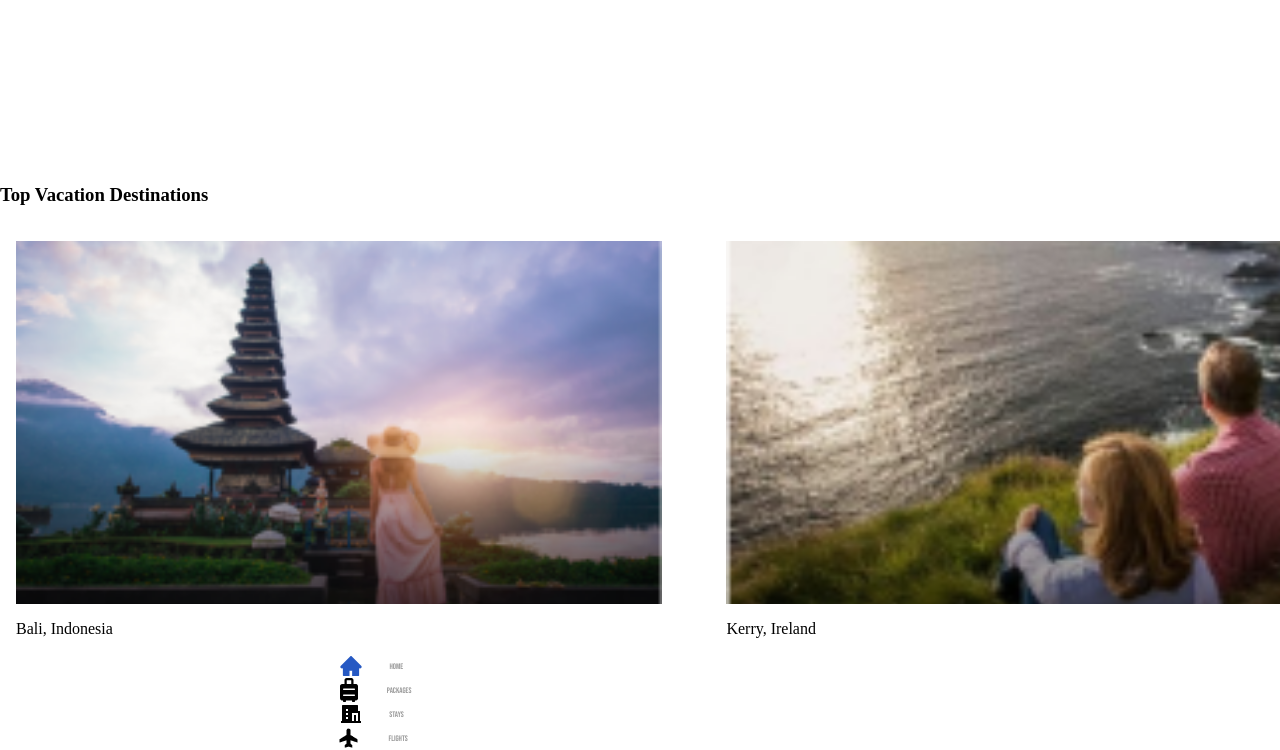
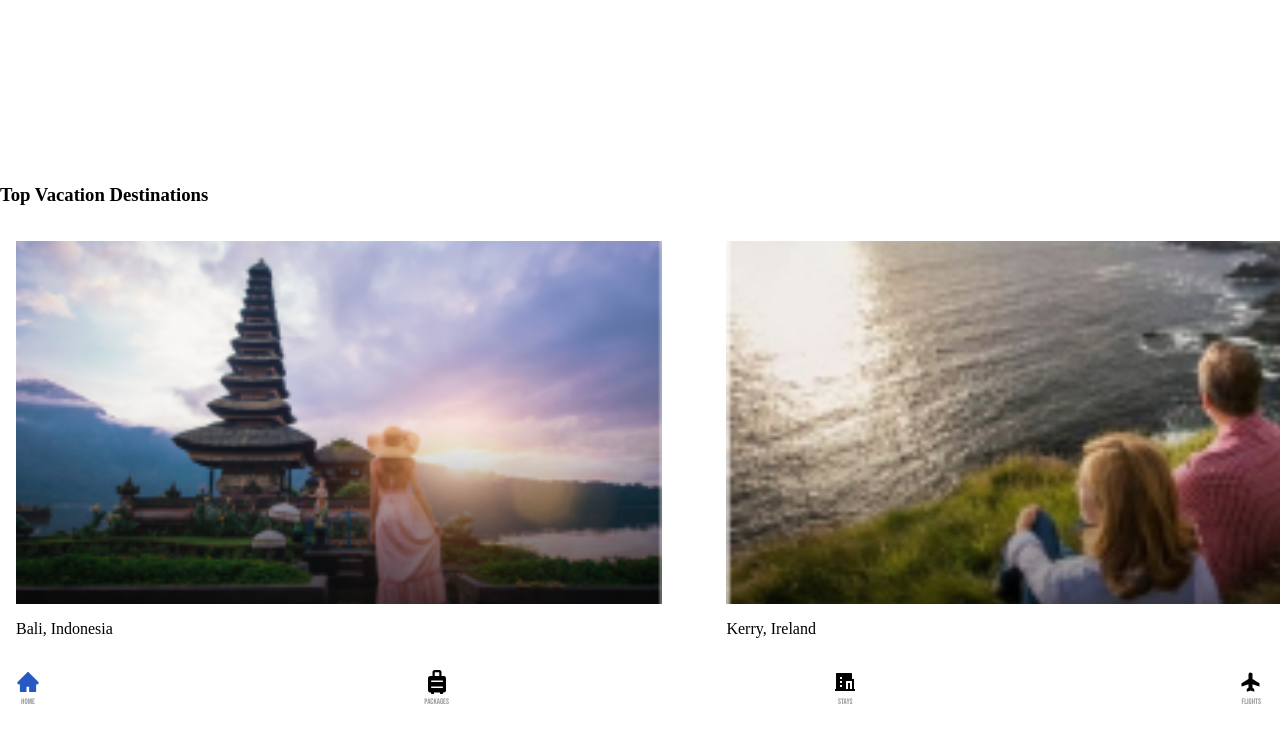
Before and after one commit to gosia77/travel, a plain HTML site: page index.html in a window 1280 px wide. Shown: the part 674-1424 px from the top of the page. After the commit the page ends 1399 px from the top, so only its background shows below. Drawn offline with Linux system fonts and the light colour scheme.

Commit message:
add next elements

```diff
--- a/index.html
+++ b/index.html
@@ -39,16 +39,16 @@
                         <li class="font-1rem">
                             <a href="index.html">Home</a>
                         </li>
-                        <li>
+                        <li class="font-1rem">
                             <a href="stays.html">Stays</a>
                         </li>
-                        <li>
+                        <li class="font-1rem">
                             <a href="flights.html">Flights</a>
                         </li>
-                        <li>
+                        <li class="font-1rem">
                             <a href="packages.html">Packages</a>
                         </li>
-                        <li>
+                        <li class="font-1rem">
                             <a href="signUp.html" class="last-li">Sign Up</a>
                         </li>
                     </ul>
@@ -291,38 +291,39 @@
     <footer>
         <div class="bottom-navigation">
 
-            <ul>
-                <li class="bottom-navigation-element">
-                    <div class="bottom-navigation-element ">
+            <div class="bottom-navigation-flex">
+                <div class="bottom-navigation-element">
+                    <div class="nav-bottom-flow a-blue">
                         <img src="img/home.png" alt="home">
                         <a href="index.html">Home</a>
                     </div>
-                </li>
+                </div>
 
-                <li class="bottom-navigation-element">
-                    <div class="bottom-navigation-element">
+                <div class="bottom-navigation-element">
+                    <div class="nav-bottom-flow">
                         <img src="img/packages.png" alt="Packages">
                         <a href="packages.html">Packages</a>
                     </div>
-                </li>
+                </div>
 
-                <li class="bottom-navigation-element">
-                    <div class="bottom-navigation-element">
+                <div class="bottom-navigation-element">
+                    <div class="nav-bottom-flow">
                         <img src="img/hotel.png" alt="stays">
                         <a href="stays.html">Stays</a>
                     </div>
-                </li>
+                </div>
 
-                <li class="bottom-navigation-element">
+                <div>
                     <div class="bottom-navigation-element">
-                        <img src="img/flights.png" alt="flights">
-                        <a href="flights.html">Flights</a>
+                        <div class="nav-bottom-flow">
+                            <img src="img/flights.png" alt="flights">
+                            <a href="flights.html">Flights</a>
+                        </div>
                     </div>
-                </li>
-            </ul>
+                </div>
+            </div>
         </div>
 
-        </div>
     </footer>
 
     <script src="hamburger.js"></script>
--- a/indexdesktop.css
+++ b/indexdesktop.css
@@ -46,8 +46,7 @@ svg {
 }
 
 ul,
-li,
-a {
+li {
     list-style-type: none;
     padding: 0;
     margin: 0;
--- a/indexmobile.css
+++ b/indexmobile.css
@@ -21,6 +21,7 @@
   --gap-2: 2rem;
   --gap-3: 3rem;
 
+  --padding-003: 3px;
   --padding-0: 1.5rem;
   --padding-1: 1rem;
   --padding-1-5: 1.5rem;
@@ -58,8 +59,7 @@ svg {
 }
 
 ul,
-li,
-a {
+li {
   list-style-type: none;
   padding: 0;
   margin: 0;
@@ -133,7 +133,7 @@ a {
   color: var(--cl-fff);
 }
 
-a {
+.font-1rem > a {
   color: var(--cl-fff);
   font-size: var(--fs-1);
 }
@@ -337,14 +337,14 @@ input[type="text"] {
   grid-auto-columns: 21%;
   overflow: hidden;
   gap: var(--gap-1);
-  /* overflow-x: auto; */
+
   overscroll-behavior-inline: contain;
 }
 
 .card {
   display: grid;
   grid-template-rows: min-content;
-  padding: 3px;
+  padding: var(--padding-003);
   justify-items: center;
   align-items: center;
   gap: var(--gap-1);
@@ -415,40 +415,52 @@ input[type="text"] {
 
 /* bottom-navigation */
 
-.bottom-navigation {
-  display: grid;
-  grid-template-rows: min-content;
 
+
+.bottom-navigation-flex {
+  display: flex;
+  justify-content: space-between;
+  align-items: center;
+  place-items: center;
+  padding: var(--padding-1);
+  gap: var(--gap-1-5);
+  color: var(--crl-black);
+}
+
+.bottom-navigation-flex > img {
+  inline-size: 100%;
+  aspect-ratio: 16 / 9;
+  place-items: center;
 
 }
 
-.bottom-navigation-element {
-  display: grid;
-  grid-auto-flow: column;
-  grid-auto-columns: 55%;
-  padding: 0 var(--padding-1-5);
-  gap: var(--gap-1);
+.bottom-navigation-flex > a {
   color: var(--crl-black);
-  place-items: center;
+  opacity: 0.4;
 }
 
 
-.bottom-navigation-element>a {
+.bottom-navigation-element > a {
+
+}
+
+.nav-bottom-flow {
+  display: flex;
+  flex-direction: column;
+  justify-content: center;
+  align-items: center;
+}
+
+.nav-bottom-flow > a {
   font-family: var(--ff-secondary);
   color: var(--crl-black);
   opacity: 0.4;
   font-weight: var(--fw-1);
   font-size: var(--fs-05);
+  text-decoration: none;
+  padding: var(--padding-003);
 }
 
-.bottom-navigation-element:nth-child(2)>img {
-  opacity: 0.4;
+.a-blue {
+  color: var(--crl-blue);
 }
-
-.bottom-navigation-element:nth-child(3)>img {
-  opacity: 0.4;
-}
-
-.bottom-navigation-element:nth-child(4)>img {
-  opacity: 0.4;
-}
```
